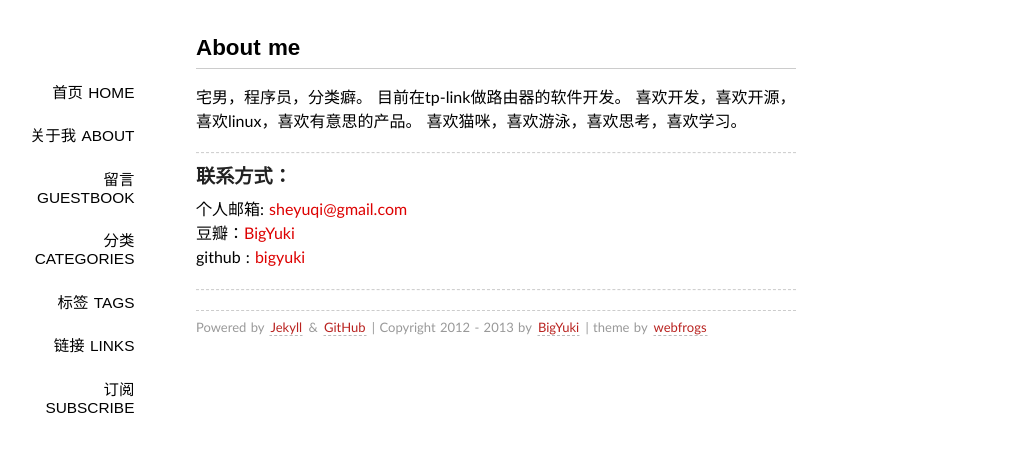
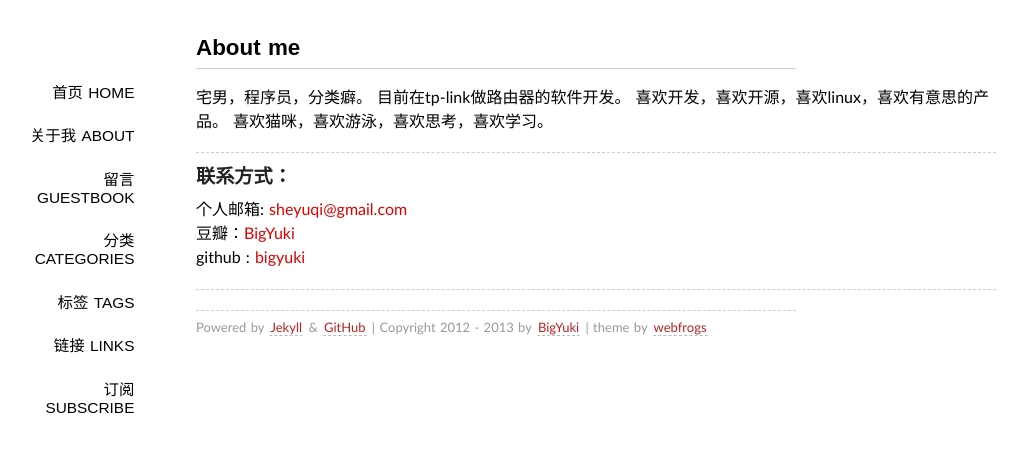
Before and after one commit to Successor/bigyuki.github.com, a Jekyll site: the page built from about/index.md, in a window 1280 px wide. Shown: the top 452 px of the page, without its empty margins (144-1163 px from the left). Built offline with Jekyll 4.4.1, drawn with Linux system fonts in a browser that asks for light colours; some web fonts are replaced; Markdown is read by kramdown in place of the engine named in the settings.

Commit message:
修改style.css

```diff
--- a/media/css/style.css
+++ b/media/css/style.css
@@ -9,9 +9,7 @@
 * |\.|._)._)
 * --------------------------------- */
 
-@import url(http://fonts.googleapis.com/css?family=Galdeano);
-@import url(http://fonts.googleapis.com/css?family=Electrolize);
-@import url(http://fonts.googleapis.com/css?family=Cuprum);
+
 body{font-size:14px;word-spacing:1px;
 	margin-left:auto;
 margin-right:auto;
@@ -29,7 +27,7 @@ blockquote{display:block;text-align:justify;border-left:4px solid #eeeeee;}
 blockquote{margin:1em 0em;padding-left:1.5em;}
 blockquote p{margin:0;padding:.5em 0;}
 #container{width:600px;margin:2em auto;display:block;padding:0 2em;}
-.content{font-size:16px;line-height:24px;}
+.content{width:800px;font-size:16px;line-height:24px;}
 .content h1{padding:.5em 0;}
 .content img{max-width:600px;display:block;margin:4px auto;-webkit-box-shadow:#999 1px 1px 4px;-moz-box-shadow:#999 1px 1px 4px;box-shadow:#999 1px 1px 4px;}
 #tag_cloud{margin-bottom: 1em;}
```
